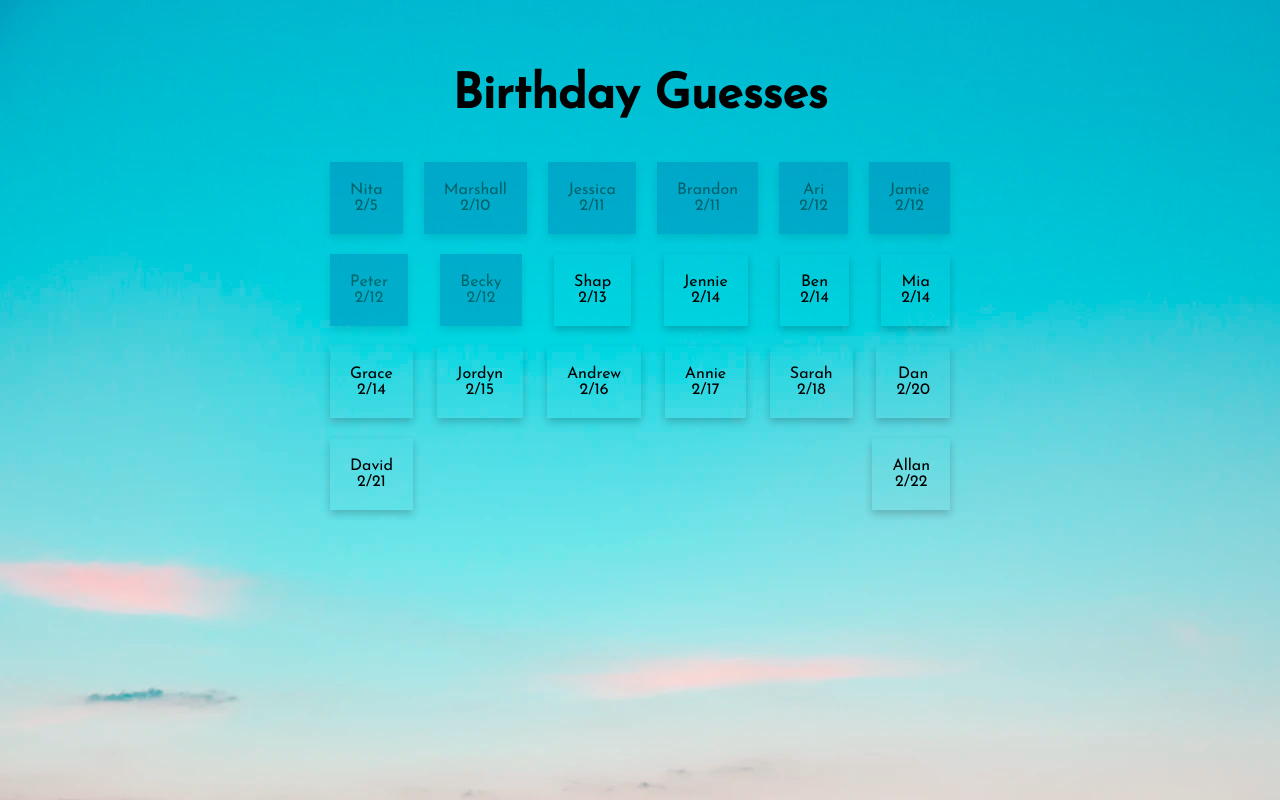
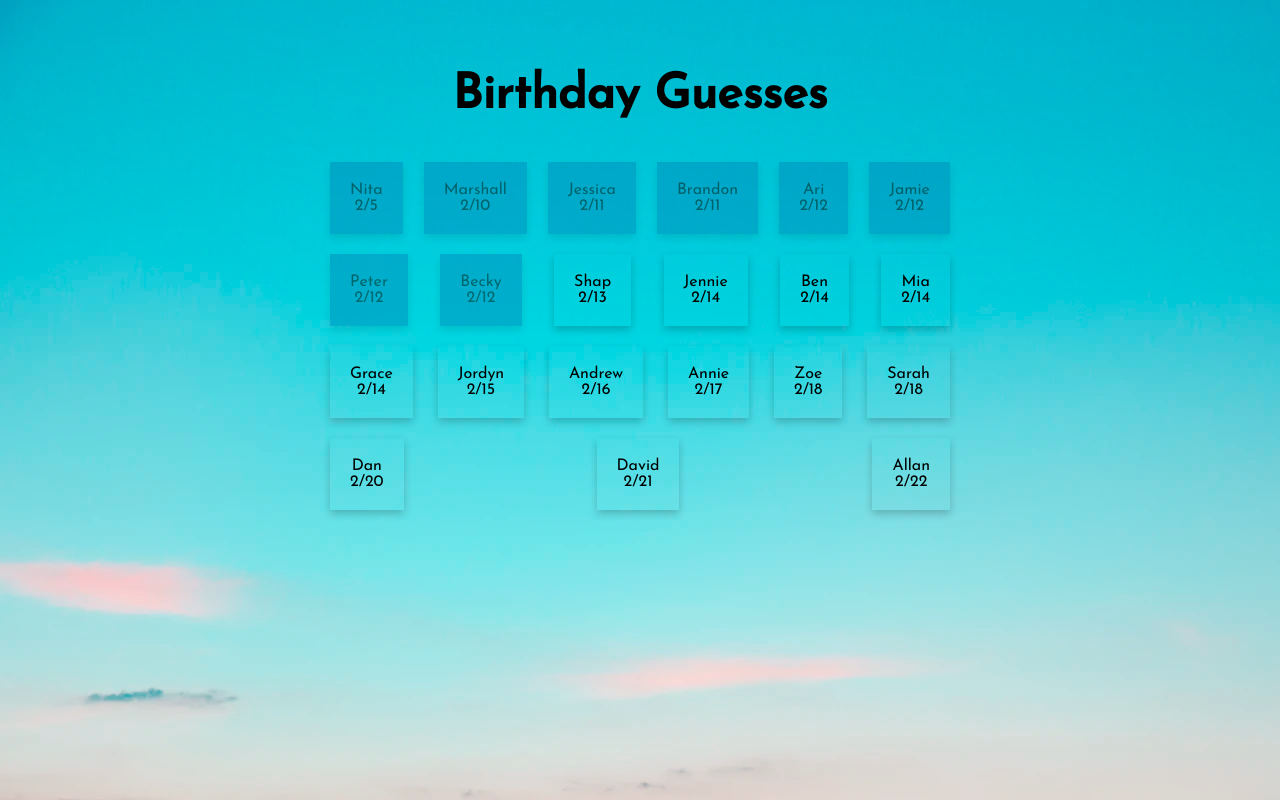
Before and after one commit to beckyphan/bpw-frontend, a React (Create React App) app: page /birthday in a window 1280 px wide. Built offline with nearby package versions, Linux system fonts and the light colour scheme.

Commit message:
Added zoe’s guess

```diff
--- a/src/components/Birthday.js
+++ b/src/components/Birthday.js
@@ -25,7 +25,8 @@ class Birthday extends React.Component {
         { name: "Marshall", month: 2, day: 10},
         { name: "Jamie", month: 2, day: 12},
         { name: "Jennie", month: 2, day: 14},
-        { name: "Ari", month: 2, day: 12}
+        { name: "Ari", month: 2, day: 12},
+        { name: "Zoe", month: 2, day: 18}
       ]
 
     let sortedGuesses = guesses.sort((a, b) => a.day > b.day ? 1:-1)
```
